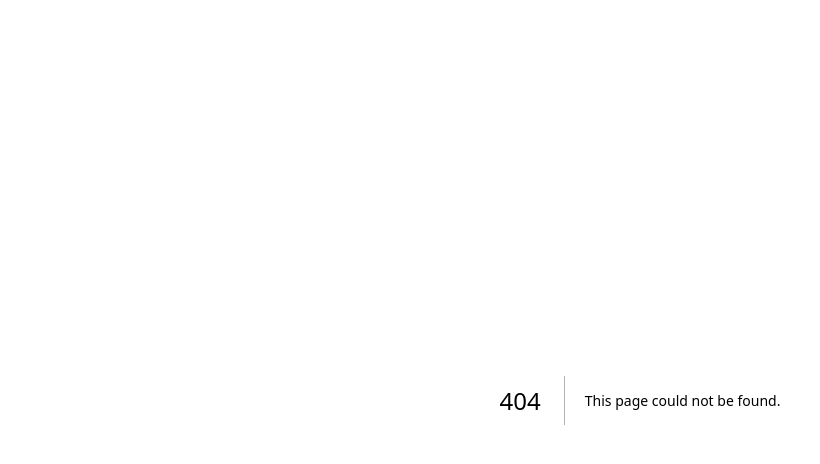
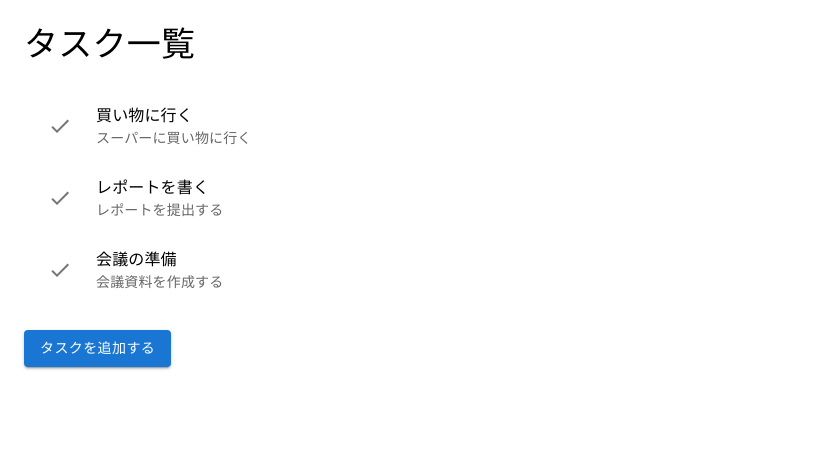
Before and after one commit to nakajima97/nextjs-simple-todo-app, a Next.js app: page /task in a window 1280 px wide. Before the commit this address had no page. Shown: the top 464 px of the page, without its empty margins (0-820 px from the left). Built offline with nearby package versions, Linux system fonts and the light colour scheme.

Commit message:
静的バージョンの作成 (#4)
* #2 MUIのインストール

* #2 ログインページの静的バージョン作成

* #2 画面遷移を実装

* #2 タスク一覧画面の静的バージョンを作成

* #2 レイアウトの微調整

* #2 biomeの実行

```diff
--- a/src/pages/_app.tsx
+++ b/src/pages/_app.tsx
@@ -1,5 +1,10 @@
+import { AppCacheProvider } from '@mui/material-nextjs/v13-pagesRouter';
 import type { AppProps } from 'next/app';
 
 export default function App({ Component, pageProps }: AppProps) {
-	return <Component {...pageProps} />;
+	return (
+		<AppCacheProvider>
+			<Component {...pageProps} />
+		</AppCacheProvider>
+	);
 }
--- a/src/pages/_document.tsx
+++ b/src/pages/_document.tsx
@@ -1,9 +1,22 @@
-import { Head, Html, Main, NextScript } from 'next/document';
+import {
+	DocumentHeadTags,
+	type DocumentHeadTagsProps,
+	documentGetInitialProps,
+} from '@mui/material-nextjs/v13-pagesRouter';
+import {
+	type DocumentContext,
+	Head,
+	Html,
+	Main,
+	NextScript,
+} from 'next/document';
 
-export default function Document() {
+export default function Document(props: DocumentHeadTagsProps) {
 	return (
 		<Html lang="en">
-			<Head />
+			<Head>
+				<DocumentHeadTags {...props} />
+			</Head>
 			<body>
 				<Main />
 				<NextScript />
@@ -11,3 +24,8 @@ export default function Document() {
 		</Html>
 	);
 }
+
+Document.getInitialProps = async (ctx: DocumentContext) => {
+	const finalProps = await documentGetInitialProps(ctx);
+	return finalProps;
+};
--- /dev/null
+++ b/src/pages/task.tsx
@@ -0,0 +1,46 @@
+import DoneIcon from '@mui/icons-material/Done';
+import {
+	Button,
+	Checkbox,
+	Grid,
+	IconButton,
+	List,
+	ListItem,
+	ListItemText,
+	TextField,
+	Typography,
+} from '@mui/material';
+import React from 'react';
+
+const tasks = [
+	{ id: 1, title: '買い物に行く', description: 'スーパーに買い物に行く' },
+	{ id: 2, title: 'レポートを書く', description: 'レポートを提出する' },
+	{ id: 3, title: '会議の準備', description: '会議資料を作成する' },
+];
+
+const TaskList = () => {
+	return (
+		<Grid container spacing={2} p={2}>
+			<Grid item xs={12}>
+				<Typography variant="h4">タスク一覧</Typography>
+			</Grid>
+			<Grid item xs={12}>
+				<List>
+					{tasks.map((task) => (
+						<ListItem key={task.id} sx={{ display: 'flex', gap: 2 }}>
+							<IconButton aria-label="finish task">
+								<DoneIcon />
+							</IconButton>
+							<ListItemText primary={task.title} secondary={task.description} />
+						</ListItem>
+					))}
+				</List>
+			</Grid>
+			<Grid item xs={12}>
+				<Button variant="contained">タスクを追加する</Button>
+			</Grid>
+		</Grid>
+	);
+};
+
+export default TaskList;
```
Also changed, not shown: package.json (+8 -0 lines), src/pages/index.tsx (+28 -1 lines), 1 other file (tests, documents, lock files or other folders).
